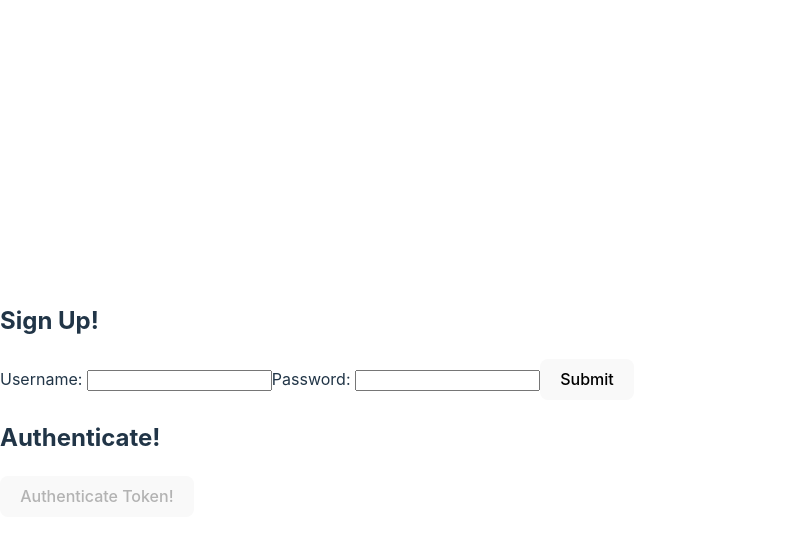
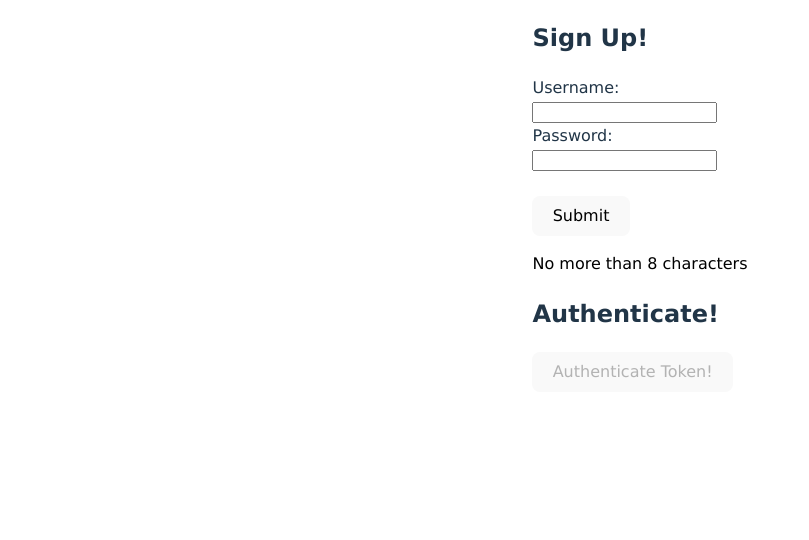
Before and after one commit to la-toussaint/Block27-workshop, a React (Vite) app in the folder workshop/: page / in a window 1280 px wide. Shown: the top 540 px of the page, without its empty margins (0-809 px from the left). Built offline with nearby package versions, Linux system fonts and the light colour scheme.

Commit message:
Wrapping Up

```diff
--- a/workshop/src/components/Authenticate.jsx
+++ b/workshop/src/components/Authenticate.jsx
@@ -30,5 +30,6 @@ export default function Authenticate({ token }) {
       <button onClick={handleClick} disabled={!token}>Authenticate Token!</button>
     </div>
 
+
   );
 }
--- a/workshop/src/components/SignUpForm.jsx
+++ b/workshop/src/components/SignUpForm.jsx
@@ -26,21 +26,27 @@
         {error && <p>{error}</p>}
     <form onSubmit={handleSubmit}>
         <label>
-            Username: {""}
+            Username: {""} <br/>
             <input
             value={username}
             onChange={(e) => setUsername(e.target.value)}
-            />
-            </label>
-            <label>
-                Password: {""}
-                <input type="password"
-                value={password}
+            /><br/>
+        </label>
+        <label>
+          Password: {""} <br/>
+          <input type="password"
+                 value={password}
                 onChange={(e) => setPassword(e.target.value)}
-                />
-                </label>
+                /> <br/>
+        </label>
+        <br/>
                 <button type= "submit">Submit</button>
+
                 </form>
+                { ! (username.length >= 8) && <p style={{color: 'black'}}>
+                  No more than 8 characters
+                  </p>
+                }
                 </>
   );
   }
--- a/workshop/src/index.css
+++ b/workshop/src/index.css
@@ -1,11 +1,11 @@
 :root {
-  font-family: Inter, system-ui, Avenir, Helvetica, Arial, sans-serif;
+  font-family: Verdana, Geneva, Tahoma, sans-serif;
   line-height: 1.5;
   font-weight: 400;
 
   color-scheme: light dark;
   color: rgba(255, 255, 255, 0.87);
-  background-color: #242424;
+  background-color: #5b79e6;
 
   font-synthesis: none;
   text-rendering: optimizeLegibility;
@@ -26,13 +26,11 @@ a:hover {
 body {
   margin: 0;
   display: flex;
-  place-items: center;
-  min-width: 320px;
-  min-height: 100vh;
+  justify-content: center;
 }
 
 h1 {
-  font-size: 3.2em;
+  font-size: 5em;
   line-height: 1.1;
 }
 
@@ -43,7 +41,7 @@ button {
   font-size: 1em;
   font-weight: 500;
   font-family: inherit;
-  background-color: #1a1a1a;
+  background-color: #ca94dc;
   cursor: pointer;
   transition: border-color 0.25s;
 }
```
